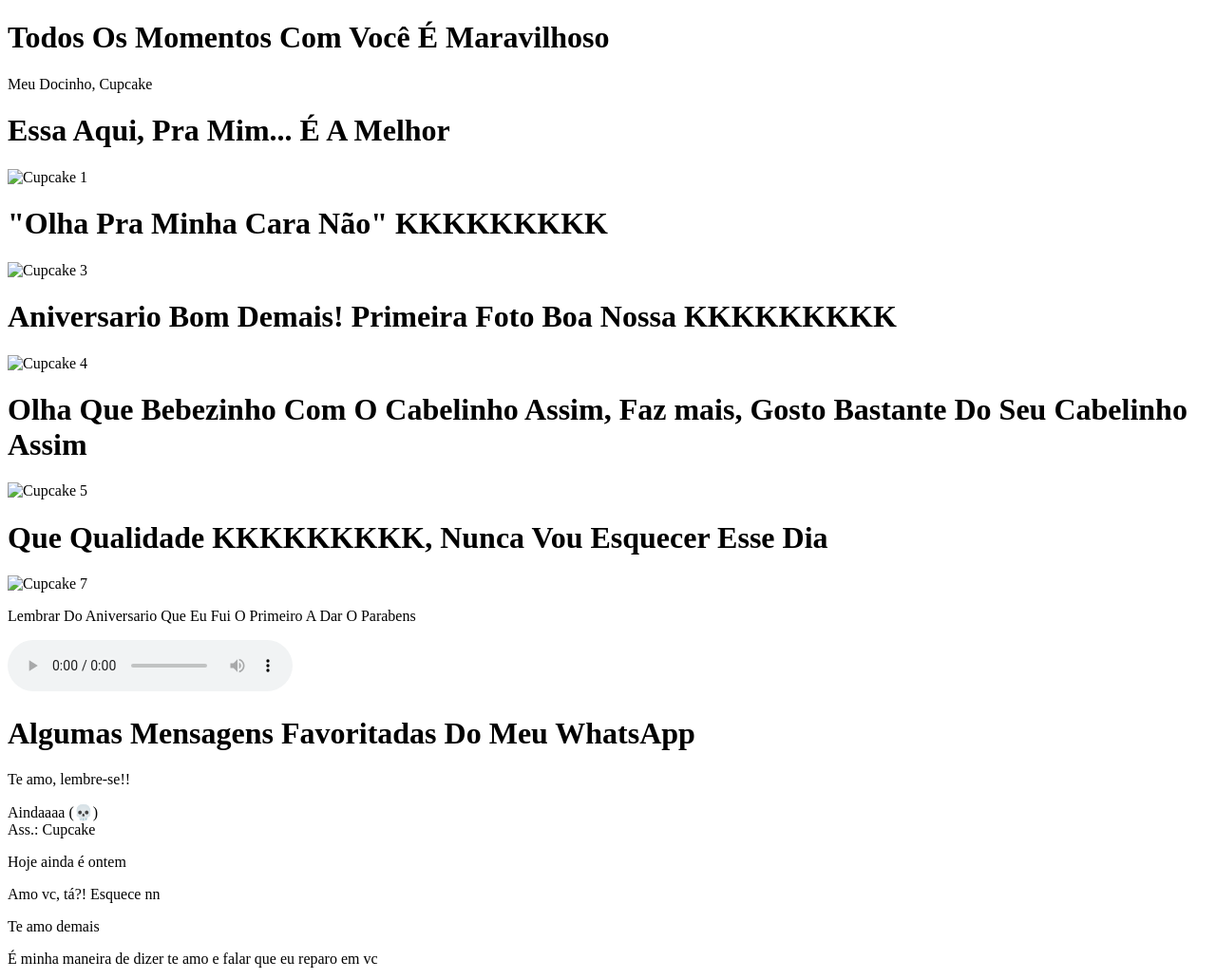
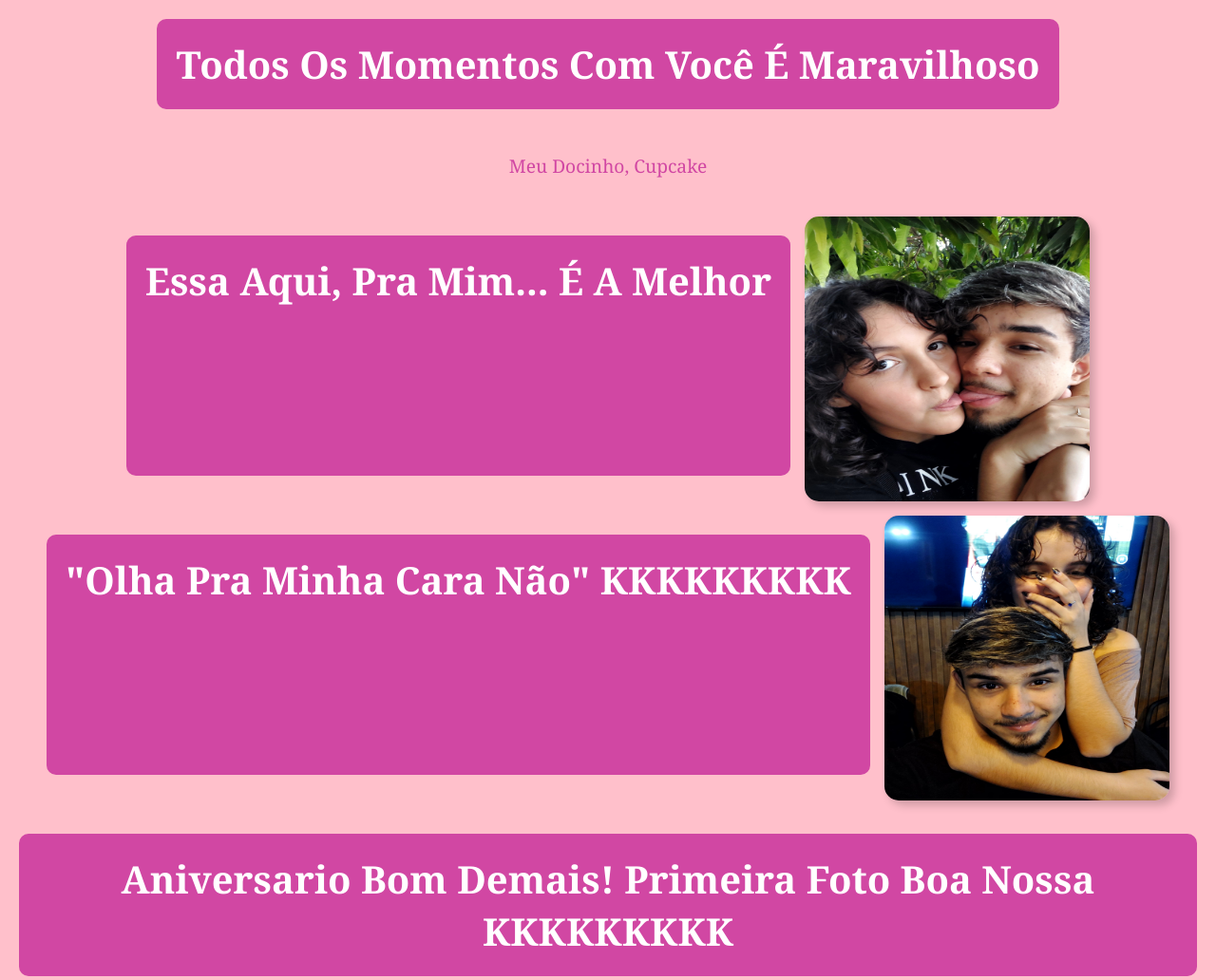
Before and after one commit to AlejandroMark/Cupcake, a plain HTML site: page index.html in a window 1280 px wide. Shown: the top 1031 px of the page at 95% size. Drawn offline with Linux system fonts and the light colour scheme.

Commit message:
Update index.html

```diff
--- a/index.html
+++ b/index.html
@@ -4,7 +4,7 @@
 <head>
     <meta charset="UTF-8">
     <meta name="viewport" content="width=device-width, initial-scale=1.0">
-    <link rel="stylesheet" href="Pagina.css">
+    <link rel="stylesheet" href="index.css">
     <title>Cupcake</title>
 </head>
 
@@ -13,19 +13,19 @@
     <p>Meu Docinho, Cupcake</p>
     <div class="galeria">
         <h1>Essa Aqui, Pra Mim... É A Melhor</h1>
-        <img src="Assets/Imagem do WhatsApp 1.jpg" alt="Cupcake 1">
+        <img src="src/Imagem do WhatsApp 1.jpg" alt="Cupcake 1">
         <h1>"Olha Pra Minha Cara Não" KKKKKKKKK</h1>
-        <img src="Assets/Imagem do WhatsApp 3.jpg" alt="Cupcake 3">
+        <img src="src/Imagem do WhatsApp 3.jpg" alt="Cupcake 3">
         <h1>Aniversario Bom Demais! Primeira Foto Boa Nossa KKKKKKKKK</h1>
-        <img src="Assets/Imagem do WhatsApp 4.jpg" alt="Cupcake 4">
+        <img src="src/Imagem do WhatsApp 4.jpg" alt="Cupcake 4">
         <h1>Olha Que Bebezinho Com O Cabelinho Assim, Faz mais, Gosto Bastante Do Seu Cabelinho Assim</h1>
-        <img src="Assets/Imagem do WhatsApp 5.jpg" alt="Cupcake 5">
+        <img src="src/Imagem do WhatsApp 5.jpg" alt="Cupcake 5">
         <h1>Que Qualidade KKKKKKKKK, Nunca Vou Esquecer Esse Dia</h1>
-        <img src="Assets/Imagem do WhatsApp 7.jpg" alt="Cupcake 7">
+        <img src="src/Imagem do WhatsApp 7.jpg" alt="Cupcake 7">
     </div>
     <p>Lembrar Do Aniversario Que Eu Fui O Primeiro A Dar O Parabens</p>
     <audio controls>
-        <source src="Assets/Áudio do WhatsApp.opus" type="audio/ogg">
+        <source src="src/Áudio do WhatsApp.opus" type="audio/ogg">
     </audio>
     <h1>Algumas Mensagens Favoritadas Do Meu WhatsApp</h1>
     <div class="msg">
@@ -39,8 +39,8 @@
     </div>
     <h1>Pega Essa Nave Da Novinha/Cupcake</h1>
     <video controls>
-        <source src="Assets/Vídeo do WhatsApp.mp4" type="video/mp4">
-        <source src="Assets/Vídeo do WhatsApp.webm" type="video/webm">
+        <source src="src/Vídeo do WhatsApp.mp4" type="video/mp4">
+        <source src="src/Vídeo do WhatsApp.webm" type="video/webm">
     </video>
     <br><br><br>
     <p>&copy; Eu Te Amo, Cupcake♥</p>
```
